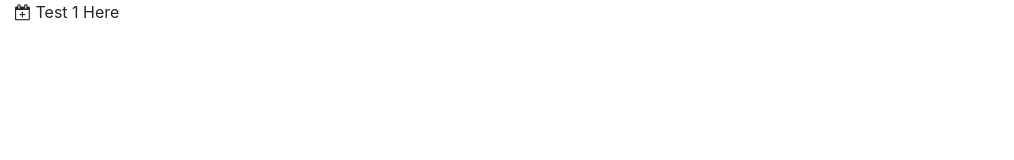
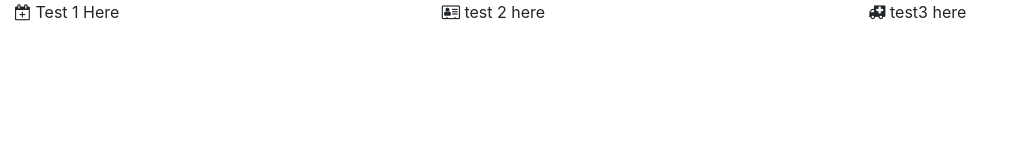
Before and after one commit to learn05/slidertemplateclone, a plain HTML site: page index.html in a window 1280 px wide. Shown: the whole page, without its empty margins (0-1014 px from the left). Drawn offline with nearby package versions, Linux system fonts and the light colour scheme.

Commit message:
add some codes to divs

```diff
--- a/index.html
+++ b/index.html
@@ -17,10 +17,10 @@
                 <i class="fa fa-calendar-plus-o" aria-hidden="true"></i> Test 1 Here
               </div>
               <div class="col-4">
-
+                <i class="fa fa-address-card-o" aria-hidden="true"></i> test 2 here
               </div>
               <div class="col-4">
-
+                  <i class="fa fa-ambulance" aria-hidden="true"></i> test3 here
             </div>
           </div>
       </div>
```
